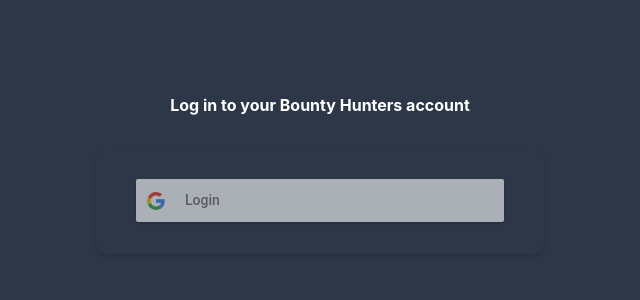
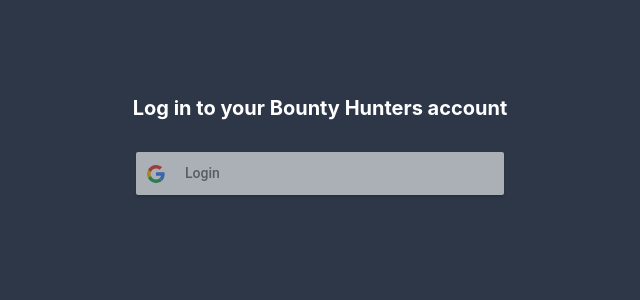
Before and after one commit to UrosDelic/bounty-hunters-fe, a React (Create React App) app: page /login in a window 1280 px wide. Shown: the top 300 px of the page, without its empty margins (320-960 px from the left). Built offline with nearby package versions, Linux system fonts and the light colour scheme.

Commit message:
html cleanup

```diff
--- a/src/components/login/Login.tsx
+++ b/src/components/login/Login.tsx
@@ -1,12 +1,4 @@
-import {
-  Container,
-  Heading,
-  Stack,
-  useBreakpointValue,
-  Button,
-  Box,
-  useColorModeValue,
-} from '@chakra-ui/react';
+import { Container, Heading, Stack, Box } from '@chakra-ui/react';
 import {
   GoogleLogin,
   GoogleLoginResponse,
@@ -26,23 +18,11 @@ const Login = () => {
       py={{ base: '12', md: '24' }}
       px={{ base: '0', sm: '8' }}
     >
-      <Stack spacing="8">
-        <Stack spacing="6">
-          <Stack spacing={{ base: '2', md: '3' }} textAlign="center">
-            <Heading size={useBreakpointValue({ base: 'xs', md: 'sm' })}>
-              Log in to your Bounty Hunters account
-            </Heading>
+      <Stack textAlign="center">
+        <Heading size="md">Log in to your Bounty Hunters account</Heading>
       </Stack>
-        </Stack>
-        <Box
-          py={{ base: '0', sm: '8' }}
-          px={{ base: '4', sm: '10' }}
-          bg={useBreakpointValue({ base: 'transparent', sm: 'bg-surface' })}
-          boxShadow={{ base: 'none', sm: useColorModeValue('md', 'md-dark') }}
-          borderRadius={{ base: 'none', sm: 'xl' }}
-        >
-          <Stack spacing="6">
-            <Stack spacing="6">
+      <Box py={{ base: '0', sm: '8' }} px={{ base: '4', sm: '10' }}>
+        <Stack>
           <GoogleLogin
             clientId="267868351623-8an5obdlb5j0s2n0dopo0ntp7g7ip3sv.apps.googleusercontent.com"
             buttonText="Login"
@@ -51,9 +31,7 @@ const Login = () => {
             cookiePolicy={'single_host_origin'}
           />
         </Stack>
-          </Stack>
       </Box>
-      </Stack>
     </Container>
   );
 };
```
Lines whose indentation alone changed are shown as unchanged.
